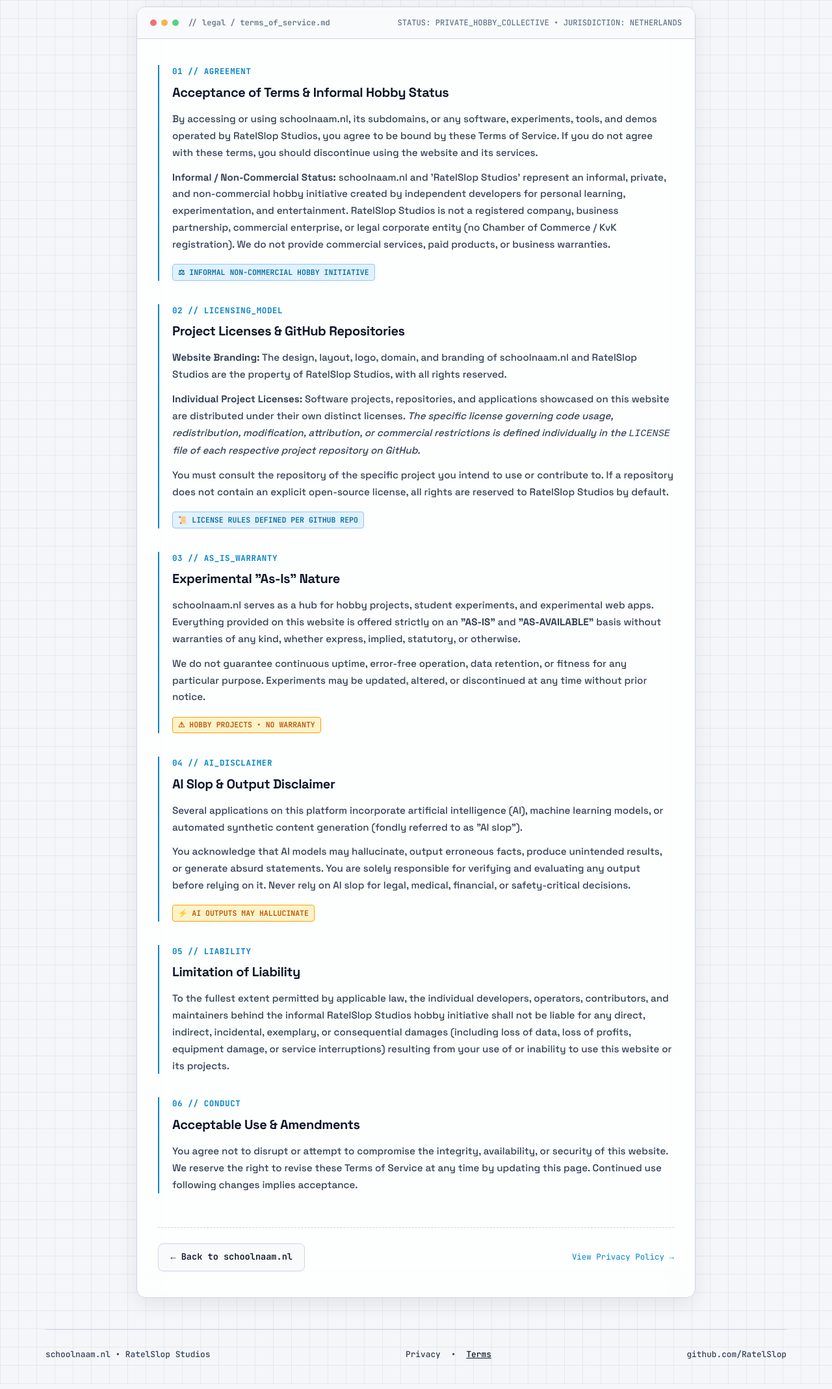
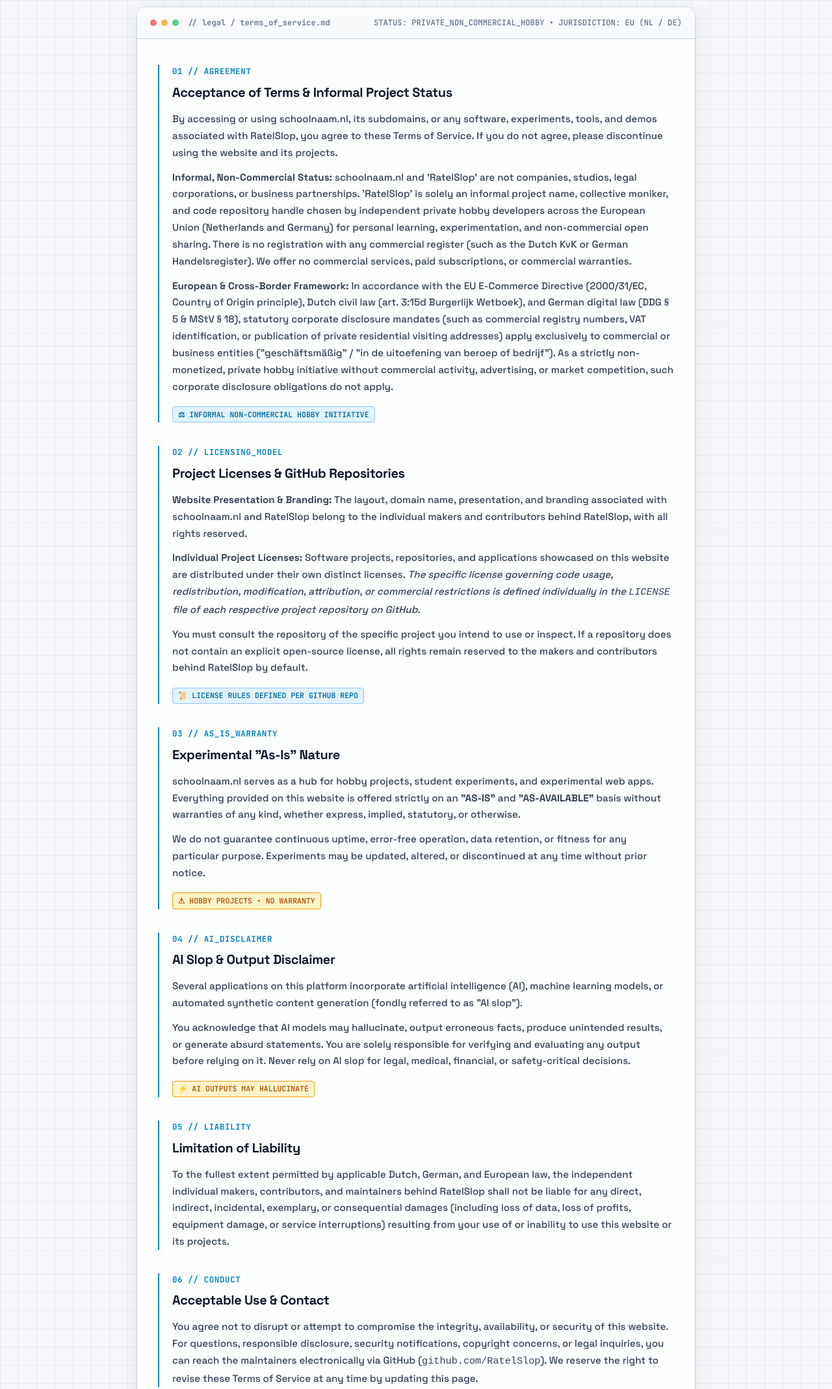
Before and after one commit to RatelSlop/schoolnaam.nl, a plain HTML site: page terms/index.html in a window 1280 px wide. Shown: the part 308-2445 px from the top of the page at 65% size. Drawn offline with Linux system fonts and the light colour scheme.

Commit message:
Herstructureer juridische documenten: zuiver particuliere hobby-status zonder entiteitverwijzingen, EU/NL/DE cross-border verduidelijking en privacy-first waarborgen

```diff
--- a/terms/index.html
+++ b/terms/index.html
@@ -4,7 +4,7 @@
   <meta charset="UTF-8">
   <meta name="viewport" content="width=device-width, initial-scale=1.0">
   <title>Terms of Service — schoolnaam</title>
-  <meta name="description" content="Terms of Service & AI Slop Disclaimer for schoolnaam.nl and RatelSlop Studios projects.">
+  <meta name="description" content="Terms of Service, project licensing rules & AI disclaimer for schoolnaam.nl and RatelSlop projects.">
 
   <!-- Favicon & Touch Icons -->
   <link rel="icon" type="image/svg+xml" href="/favicon.svg">
@@ -500,7 +500,7 @@
     <!-- Top utility bar with brand/logo area, theme switcher (top), and language select (bottom) -->
     <div class="top-bar">
       <a href="/" class="top-bar-brand" aria-label="schoolnaam.nl home" title="schoolnaam.nl — Home">
-        <img src="/logo.png" alt="RatelSlop Studios Logo" class="brand-logo" width="59" height="68">
+        <img src="/logo.png" alt="RatelSlop Logo" class="brand-logo" width="59" height="68">
       </a>
 
       <div class="controls-group">
@@ -552,20 +552,23 @@
             <span class="terminal-title">// legal / terms_of_service.md</span>
           </div>
           <div class="terminal-meta">
-            <span>STATUS: PRIVATE_HOBBY_COLLECTIVE &bull; JURISDICTION: NETHERLANDS</span>
+            <span>STATUS: PRIVATE_NON_COMMERCIAL_HOBBY &bull; JURISDICTION: EU (NL / DE)</span>
           </div>
         </div>
 
         <div class="terminal-body">
-          <!-- Section 1: Acceptance -->
+          <!-- Section 1: Acceptance & Non-Commercial Status -->
           <section class="legal-section">
             <span class="section-tag">01 // agreement</span>
-            <h2 id="sec1-title" class="section-title">Acceptance of Terms &amp; Informal Hobby Status</h2>
+            <h2 id="sec1-title" class="section-title">Acceptance of Terms &amp; Informal Project Status</h2>
             <p id="sec1-p1" class="section-text">
-              By accessing or using schoolnaam.nl, its subdomains, or any software, experiments, tools, and demos operated by RatelSlop Studios, you agree to be bound by these Terms of Service. If you do not agree with these terms, you should discontinue using the website and its services.
+              By accessing or using schoolnaam.nl, its subdomains, or any software, experiments, tools, and demos associated with RatelSlop, you agree to these Terms of Service. If you do not agree, please discontinue using the website and its projects.
             </p>
             <p id="sec1-p2" class="section-text">
-              <strong>Informal / Non-Commercial Status:</strong> schoolnaam.nl and 'RatelSlop Studios' represent an informal, private, and non-commercial hobby initiative created by independent developers for personal learning, experimentation, and entertainment. RatelSlop Studios is not a registered company, business partnership, commercial enterprise, or legal corporate entity (no Chamber of Commerce / KvK registration). We do not provide commercial services, paid products, or business warranties.
+              <strong>Informal, Non-Commercial Status:</strong> schoolnaam.nl and 'RatelSlop' are not companies, studios, legal corporations, or business partnerships. 'RatelSlop' is solely an informal project name, collective moniker, and code repository handle chosen by independent private hobby developers across the European Union (Netherlands and Germany) for personal learning, experimentation, and non-commercial open sharing. There is no registration with any commercial register (such as the Dutch KvK or German Handelsregister). We offer no commercial services, paid subscriptions, or commercial warranties.
+            </p>
+            <p id="sec1-p3" class="section-text">
+              <strong>European &amp; Cross-Border Framework:</strong> In accordance with the EU E-Commerce Directive (2000/31/EC, Country of Origin principle), Dutch civil law (art. 3:15d Burgerlijk Wetboek), and German digital law (DDG § 5 &amp; MStV § 18), statutory corporate disclosure mandates (such as commercial registry numbers, VAT identification, or publication of private residential visiting addresses) apply exclusively to commercial or business entities (&quot;gesch&auml;ftsm&auml;&szlig;ig&quot; / &quot;in de uitoefening van beroep of bedrijf&quot;). As a strictly non-monetized, private hobby initiative without commercial activity, advertising, or market competition, such corporate disclosure obligations do not apply.
             </p>
             <span class="badge-chip">&#9878; INFORMAL NON-COMMERCIAL HOBBY INITIATIVE</span>
           </section>
@@ -575,13 +578,13 @@
             <span class="section-tag">02 // licensing_model</span>
             <h2 id="sec2-title" class="section-title">Project Licenses &amp; GitHub Repositories</h2>
             <p id="sec2-p1" class="section-text">
-              <strong>Website Branding:</strong> The design, layout, logo, domain, and branding of schoolnaam.nl and RatelSlop Studios are the property of RatelSlop Studios, with all rights reserved.
+              <strong>Website Presentation &amp; Branding:</strong> The layout, domain name, presentation, and branding associated with schoolnaam.nl and RatelSlop belong to the individual makers and contributors behind RatelSlop, with all rights reserved.
             </p>
             <p id="sec2-p2" class="section-text">
               <strong>Individual Project Licenses:</strong> Software projects, repositories, and applications showcased on this website are distributed under their own distinct licenses. <em>The specific license governing code usage, redistribution, modification, attribution, or commercial restrictions is defined individually in the <code>LICENSE</code> file of each respective project repository on GitHub.</em>
             </p>
             <p id="sec2-p3" class="section-text">
-              You must consult the repository of the specific project you intend to use or contribute to. If a repository does not contain an explicit open-source license, all rights are reserved to RatelSlop Studios by default.
+              You must consult the repository of the specific project you intend to use or inspect. If a repository does not contain an explicit open-source license, all rights remain reserved to the makers and contributors behind RatelSlop by default.
             </p>
             <span class="badge-chip">&#128220; LICENSE RULES DEFINED PER GITHUB REPO</span>
           </section>
@@ -617,16 +620,16 @@
             <span class="section-tag">05 // liability</span>
             <h2 id="sec5-title" class="section-title">Limitation of Liability</h2>
             <p id="sec5-p1" class="section-text">
-              To the fullest extent permitted by applicable law, the individual developers, operators, contributors, and maintainers behind the informal RatelSlop Studios hobby initiative shall not be liable for any direct, indirect, incidental, consequential, special, or exemplary damages, including but not limited to loss of data, loss of profits, equipment damage, or service interruptions resulting from your use of or inability to use this website or its projects.
+              To the fullest extent permitted by applicable Dutch, German, and European law, the independent individual makers, contributors, and maintainers behind RatelSlop shall not be liable for any direct, indirect, incidental, consequential, special, or exemplary damages, including but not limited to loss of data, loss of profits, equipment damage, or service interruptions resulting from your use of or inability to use this website or its projects.
             </p>
           </section>
 
-          <!-- Section 6: Acceptable Use & Changes -->
+          <!-- Section 6: Acceptable Use & Notice -->
           <section class="legal-section">
             <span class="section-tag">06 // conduct</span>
-            <h2 id="sec6-title" class="section-title">Acceptable Use &amp; Amendments</h2>
+            <h2 id="sec6-title" class="section-title">Acceptable Use &amp; Contact</h2>
             <p id="sec6-p1" class="section-text">
-              You agree not to disrupt or attempt to compromise the integrity, availability, or security of this website. We reserve the right to revise these Terms of Service at any time by updating this page. Continued use following changes implies acceptance.
+              You agree not to disrupt or attempt to compromise the integrity, availability, or security of this website. For questions, responsible disclosure, security notifications, copyright concerns, or legal inquiries, you can reach the maintainers electronically via GitHub (<code>github.com/RatelSlop</code>). We reserve the right to revise these Terms of Service at any time by updating this page.
             </p>
           </section>
 
@@ -645,7 +648,7 @@
 
     <!-- Footer -->
     <footer>
-      <span>schoolnaam.nl &bull; RatelSlop Studios</span>
+      <span>schoolnaam.nl &bull; RatelSlop</span>
       <div class="footer-links">
         <a href="/privacy/">Privacy</a>
         <span>&bull;</span>
@@ -661,13 +664,14 @@
       en: {
         pageTitle: 'Terms of Service',
         pageDesc: 'Usage conditions, individual project licensing & AI disclaimer.',
-        sec1Title: 'Acceptance of Terms & Informal Hobby Status',
-        sec1P1: 'By accessing or using schoolnaam.nl, its subdomains, or any software, experiments, tools, and demos operated by RatelSlop Studios, you agree to be bound by these Terms of Service. If you do not agree with these terms, you should discontinue using the website and its services.',
-        sec1P2: '<strong>Informal / Non-Commercial Status:</strong> schoolnaam.nl and \'RatelSlop Studios\' represent an informal, private, and non-commercial hobby initiative created by independent developers for personal learning, experimentation, and entertainment. RatelSlop Studios is not a registered company, business partnership, commercial enterprise, or legal corporate entity (no Chamber of Commerce / KvK registration). We do not provide commercial services, paid products, or business warranties.',
+        sec1Title: 'Acceptance of Terms & Informal Project Status',
+        sec1P1: 'By accessing or using schoolnaam.nl, its subdomains, or any software, experiments, tools, and demos associated with RatelSlop, you agree to these Terms of Service. If you do not agree, please discontinue using the website and its projects.',
+        sec1P2: "<strong>Informal, Non-Commercial Status:</strong> schoolnaam.nl and 'RatelSlop' are not companies, studios, legal corporations, or business partnerships. 'RatelSlop' is solely an informal project name, collective moniker, and code repository handle chosen by independent private hobby developers across the European Union (Netherlands and Germany) for personal learning, experimentation, and non-commercial open sharing. There is no registration with any commercial register (such as the Dutch KvK or German Handelsregister). We offer no commercial services, paid subscriptions, or commercial warranties.",
+        sec1P3: '<strong>European & Cross-Border Framework:</strong> In accordance with the EU E-Commerce Directive (2000/31/EC, Country of Origin principle), Dutch civil law (art. 3:15d Burgerlijk Wetboek), and German digital law (DDG § 5 & MStV § 18), statutory corporate disclosure mandates (such as commercial registry numbers, VAT identification, or publication of private residential visiting addresses) apply exclusively to commercial or business entities ("geschäftsmäßig" / "in de uitoefening van beroep of bedrijf"). As a strictly non-monetized, private hobby initiative without commercial activity, advertising, or market competition, such corporate disclosure obligations do not apply.',
         sec2Title: 'Project Licenses & GitHub Repositories',
-        sec2P1: '<strong>Website Branding:</strong> The design, layout, logo, domain, and branding of schoolnaam.nl and RatelSlop Studios are the property of RatelSlop Studios, with all rights reserved.',
+        sec2P1: '<strong>Website Presentation & Branding:</strong> The layout, domain name, presentation, and branding associated with schoolnaam.nl and RatelSlop belong to the individual makers and contributors behind RatelSlop, with all rights reserved.',
         sec2P2: '<strong>Individual Project Licenses:</strong> Software projects, repositories, and applications showcased on this website are distributed under their own distinct licenses. <em>The specific license governing code usage, redistribution, modification, attribution, or commercial restrictions is defined individually in the <code>LICENSE</code> file of each respective project repository on GitHub.</em>',
-        sec2P3: 'You must consult the repository of the specific project you intend to use or contribute to. If a repository does not contain an explicit open-source license, all rights are reserved to RatelSlop Studios by default.',
+        sec2P3: 'You must consult the repository of the specific project you intend to use or inspect. If a repository does not contain an explicit open-source license, all rights remain reserved to the makers and contributors behind RatelSlop by default.',
         sec3Title: 'Experimental "As-Is" Nature',
         sec3P1: 'schoolnaam.nl serves as a hub for hobby projects, student experiments, and experimental web apps. Everything provided on this website is offered strictly on an <strong>"AS-IS"</strong> and <strong>"AS-AVAILABLE"</strong> basis without warranties of any kind, whether express, implied, statutory, or otherwise.',
         sec3P2: 'We do not guarantee continuous uptime, error-free operation, data retention, or fitness for any particular purpose. Experiments may be updated, altered, or discontinued at any time without prior notice.',
@@ -675,22 +679,23 @@
         sec4P1: 'Several applications on this platform incorporate artificial intelligence (AI), machine learning models, or automated synthetic content generation (fondly referred to as "AI slop").',
         sec4P2: 'You acknowledge that AI models may hallucinate, output erroneous facts, produce unintended results, or generate absurd statements. You are solely responsible for verifying and evaluating any output before relying on it. Never rely on AI slop for legal, medical, financial, or safety-critical decisions.',
         sec5Title: 'Limitation of Liability',
-        sec5P1: 'To the fullest extent permitted by applicable law, the individual developers, operators, contributors, and maintainers behind the informal RatelSlop Studios hobby initiative shall not be liable for any direct, indirect, incidental, exemplary, or consequential damages (including loss of data, loss of profits, equipment damage, or service interruptions) resulting from your use of or inability to use this website or its projects.',
-        sec6Title: 'Acceptable Use & Amendments',
-        sec6P1: 'You agree not to disrupt or attempt to compromise the integrity, availability, or security of this website. We reserve the right to revise these Terms of Service at any time by updating this page. Continued use following changes implies acceptance.',
+        sec5P1: 'To the fullest extent permitted by applicable Dutch, German, and European law, the independent individual makers, contributors, and maintainers behind RatelSlop shall not be liable for any direct, indirect, incidental, exemplary, or consequential damages (including loss of data, loss of profits, equipment damage, or service interruptions) resulting from your use of or inability to use this website or its projects.',
+        sec6Title: 'Acceptable Use & Contact',
+        sec6P1: 'You agree not to disrupt or attempt to compromise the integrity, availability, or security of this website. For questions, responsible disclosure, security notifications, copyright concerns, or legal inquiries, you can reach the maintainers electronically via GitHub (<code>github.com/RatelSlop</code>). We reserve the right to revise these Terms of Service at any time by updating this page.',
         themeLight: 'Light',
         themeDark: 'Dark'
       },
       nl: {
         pageTitle: 'Gebruiksvoorwaarden (Terms)',
         pageDesc: 'Voorwaarden, projectlicenties per GitHub-repo & AI disclaimer.',
-        sec1Title: 'Aanvaarding van de Voorwaarden & Hobby-Status',
-        sec1P1: 'Door het bezoeken of gebruiken van schoolnaam.nl, eventuele subdomeinen, of software, experimenten, tools en demo’s beheerd door RatelSlop Studios, ga je akkoord met deze Gebruiksvoorwaarden. Indien je niet akkoord gaat, verzoeken we je het gebruik van de site en tools te staken.',
-        sec1P2: '<strong>Niet-commerciële / Particuliere Status:</strong> schoolnaam.nl en \'RatelSlop Studios\' zijn een informeel, niet-commercieel particulier hobby-initiatief van onafhankelijke individuele ontwikkelaars voor persoonlijke educatieve en experimentele doeleinden. RatelSlop Studios is géén geregistreerd bedrijf, onderneming of formele rechtspersoon (geen KvK-inschrijving). Er worden geen commerciële diensten, betaalde producten of zakelijke garanties geleverd.',
+        sec1Title: 'Aanvaarding van de Voorwaarden & Projectstatus',
+        sec1P1: 'Door het bezoeken of gebruiken van schoolnaam.nl, eventuele subdomeinen, of software, experimenten, tools en demo’s verbonden aan RatelSlop, ga je akkoord met deze Gebruiksvoorwaarden. Indien je niet akkoord gaat, verzoeken we je het gebruik van de site en projecten te staken.',
+        sec1P2: "<strong>Niet-commerciële, Particuliere Status:</strong> schoolnaam.nl en 'RatelSlop' zijn géén bedrijf, studio, onderneming of formele rechtspersoon. 'RatelSlop' is louter een informele projectnaam, verzamelnaam en code-repository handle gekozen door onafhankelijke particuliere hobby-ontwikkelaars binnen de Europese Unie (Nederland en Duitsland) voor educatieve doeleinden, experimenten en niet-commerciële uitwisseling. Er is geen inschrijving in enig handelsregister (zoals de Nederlandse KvK of het Duitse Handelsregister). Er worden geen commerciële diensten, betaalde abonnementen of zakelijke garanties geleverd.",
+        sec1P3: '<strong>Europees & Grensoverschrijdend Kader:</strong> Conform de Europese E-Commerce Richtlijn (2000/31/EG, herkomstlandbeginsel), het Nederlands Burgerlijk Wetboek (art. 3:15d BW) en het Duitse recht (DDG § 5 & MStV § 18) gelden wettelijke bedrijfs- en impressumverplichtingen (zoals KvK/handelsregister, btw-nummers of openbaarmaking van privé-woonadressen) uitsluitend voor commerciële of beroepsmatige partijen ("geschäftsmäßig" / "in uitoefening van een beroep of bedrijf"). Als zuiver niet-commercieel particulier initiatief zonder advertenties, inkomsten of concurrentieoogmerk zijn deze zakelijke vermeldingen niet van toepassing.',
         sec2Title: 'Projectlicenties & GitHub Repositories',
-        sec2P1: '<strong>Website Branding:</strong> Het ontwerp, de huisstijl, logo’s, domeinnamen en branding van schoolnaam.nl en RatelSlop Studios zijn eigendom van RatelSlop Studios (alle rechten voorbehouden).',
-        sec2P2: '<strong>Individuele Projectlicenties:</strong> Softwareprojecten, repositories en applicaties die op deze hub worden getoond, vallen elk onder hun eigen specifieke licentievoorwaarden. <em>De toepasselijke licentie m.b.t. codegebruik, herdistributie, wijzigingen, naamsvermelding of commerciële restricties staat expliciet gedefinieerd in het betreffende <code>LICENSE</code>-bestand in de bijbehorende GitHub repository.</em>',
-        sec2P3: 'Raadpleeg altijd de repository van het specifieke project dat je wilt gebruiken of forken. Bevat een repository geen expliciete open-source licentie, dan berusten alle rechten standaard bij RatelSlop Studios.',
+        sec2P1: '<strong>Website Vormgeving & Naam:</strong> De vormgeving, domeinnaam, lay-out en naamsvoering verbonden aan schoolnaam.nl en RatelSlop berusten bij de respectieve individuele makers en bijdragers achter RatelSlop (alle rechten voorbehouden).',
+        sec2P2: '<strong>Individuele Projectlicenties:</strong> Softwareprojecten, repositories en applicaties die op deze website worden getoond, vallen elk onder hun eigen specifieke licentievoorwaarden. <em>De toepasselijke licentie m.b.t. codegebruik, herdistributie, wijzigingen, naamsvermelding of commerciële restricties staat expliciet gedefinieerd in het betreffende <code>LICENSE</code>-bestand in de bijbehorende GitHub repository.</em>',
+        sec2P3: 'Raadpleeg altijd de repository van het specifieke project dat je wilt gebruiken of forken. Bevat een repository geen expliciete open-source licentie, dan berusten alle rechten standaard bij de makers en bijdragers achter RatelSlop.',
         sec3Title: 'Experimenteel "As-Is" Karakter (Hobby)',
         sec3P1: 'schoolnaam.nl fungeert als hub voor hobbyprojecten, experimenten en prototypes. Alles op deze website wordt uitsluitend aangeboden op <strong>"AS-IS"</strong> (in de staat waarin het zich bevindt) en <strong>"AS-AVAILABLE"</strong> basis, zonder enige vorm van garantie op uptime, bug-vrije werking of geschiktheid voor enig specifiek doel.',
         sec3P2: 'Projecten kunnen op ieder moment zonder voorafgaande kennisgeving worden aangepast, gereset of offline worden gehaald.',
@@ -698,9 +703,9 @@
         sec4P1: 'Diverse applicaties op deze site maken gebruik van kunstmatige intelligentie (AI), neurale modellen of geautomatiseerde generatie-algoritmes (met een knipoog aangeduid als "AI slop").',
         sec4P2: 'Je erkent dat AI-modellen kunnen hallucineren, feitelijk onjuiste gegevens kunnen genereren of onvoorspelbare resultaten kunnen leveren. Je bent te allen tijde zelf verantwoordelijk voor het controleren en toepassen van de output. Vertrouw nooit op AI slop voor medische, juridische, financiële of veiligheidskritische beslissingen.',
         sec5Title: 'Beperking van Aansprakelijkheid',
-        sec5P1: 'Voor zover maximaal toegestaan door het toepasselijke recht zijn de individuele ontwikkelaars, beheerders en makers achter het informele RatelSlop Studios hobby-initiatief op geen enkele wijze aansprakelijk voor enige directe, indirecte, incidentele of gevolgschade (waaronder dataverlies, gederfde winst, hardwarefouten of uitval) voortvloeiend uit het gebruik of het niet kunnen gebruiken van deze website of projecten.',
-        sec6Title: 'Toegestaan Gebruik & Wijzigingen',
-        sec6P1: 'Het is niet toegestaan de website of onderliggende infrastructuur te overbelasten, te verstoren of te misbruiken. Wij behouden ons het recht voor deze voorwaarden tussentijds te actualiseren. Voortgezet gebruik geldt als instemming met de gewijzigde voorwaarden.',
+        sec5P1: 'Voor zover maximaal toegestaan door het toepasselijke Nederlandse, Duitse en Europese recht zijn de onafhankelijke individuele makers, bijdragers en beheerders achter RatelSlop op geen enkele wijze aansprakelijk voor enige directe, indirecte, incidentele of gevolgschade (waaronder dataverlies, gederfde winst, hardwarefouten of uitval) voortvloeiend uit het gebruik of het niet kunnen gebruiken van deze website of projecten.',
+        sec6Title: 'Toegestaan Gebruik & Contact',
+        sec6P1: 'Het is niet toegestaan de website of onderliggende infrastructuur te overbelasten, te verstoren of te misbruiken. Voor vragen, responsible disclosure, beveiligingsmeldingen, auteursrechtvragen of juridische verzoeken kun je elektronisch contact opnemen met de beheerders via GitHub (<code>github.com/RatelSlop</code>). Wij behouden ons het recht voor deze voorwaarden tussentijds te actualiseren.',
         themeLight: 'Licht',
         themeDark: 'Donker'
       }
@@ -720,6 +725,8 @@
       document.getElementById('sec1-p1').textContent = t.sec1P1;
       const sec1P2 = document.getElementById('sec1-p2');
       if (sec1P2) sec1P2.innerHTML = t.sec1P2;
+      const sec1P3 = document.getElementById('sec1-p3');
+      if (sec1P3) sec1P3.innerHTML = t.sec1P3;
       document.getElementById('sec2-title').textContent = t.sec2Title;
       document.getElementById('sec2-p1').innerHTML = t.sec2P1;
       document.getElementById('sec2-p2').innerHTML = t.sec2P2;
@@ -733,7 +740,7 @@
       document.getElementById('sec5-title').textContent = t.sec5Title;
       document.getElementById('sec5-p1').textContent = t.sec5P1;
       document.getElementById('sec6-title').textContent = t.sec6Title;
-      document.getElementById('sec6-p1').textContent = t.sec6P1;
+      document.getElementById('sec6-p1').innerHTML = t.sec6P1;
 
       // Update theme toggle label
       const activeTheme = document.documentElement.getAttribute('data-theme') || 'dark';
```
Also changed, not shown: 404.html (+2 -2 lines), asdfghjkl/index.html (+2 -2 lines), index.html (+8 -8 lines), privacy/index.html (+24 -24 lines), README.md.
